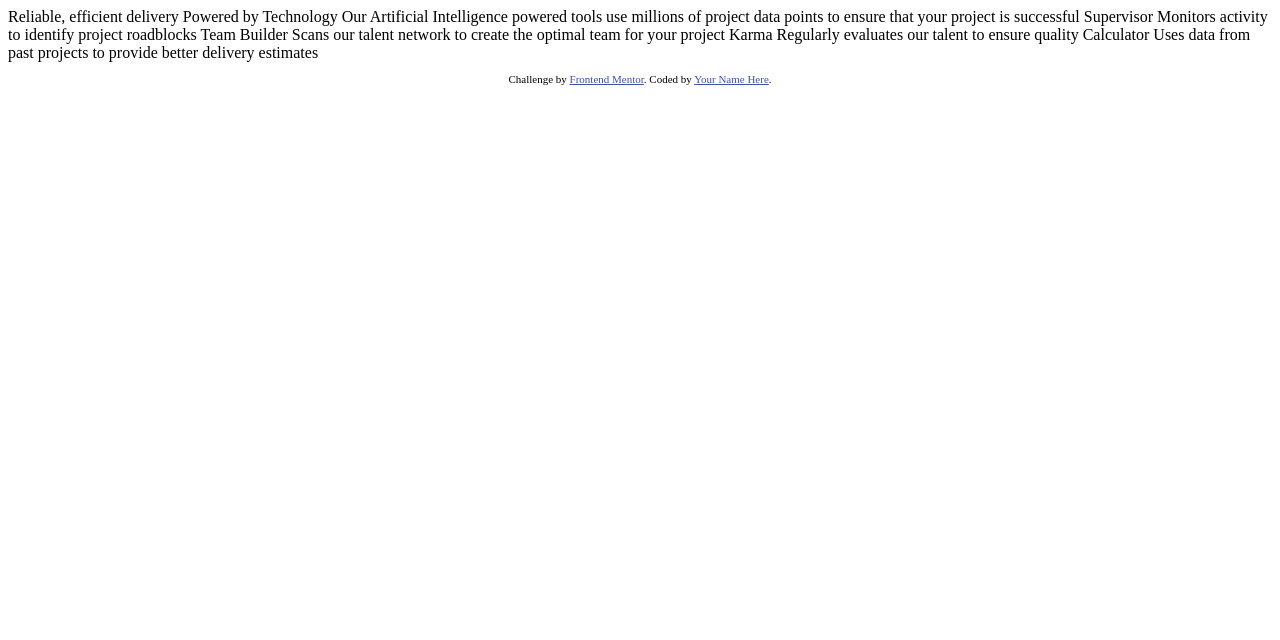
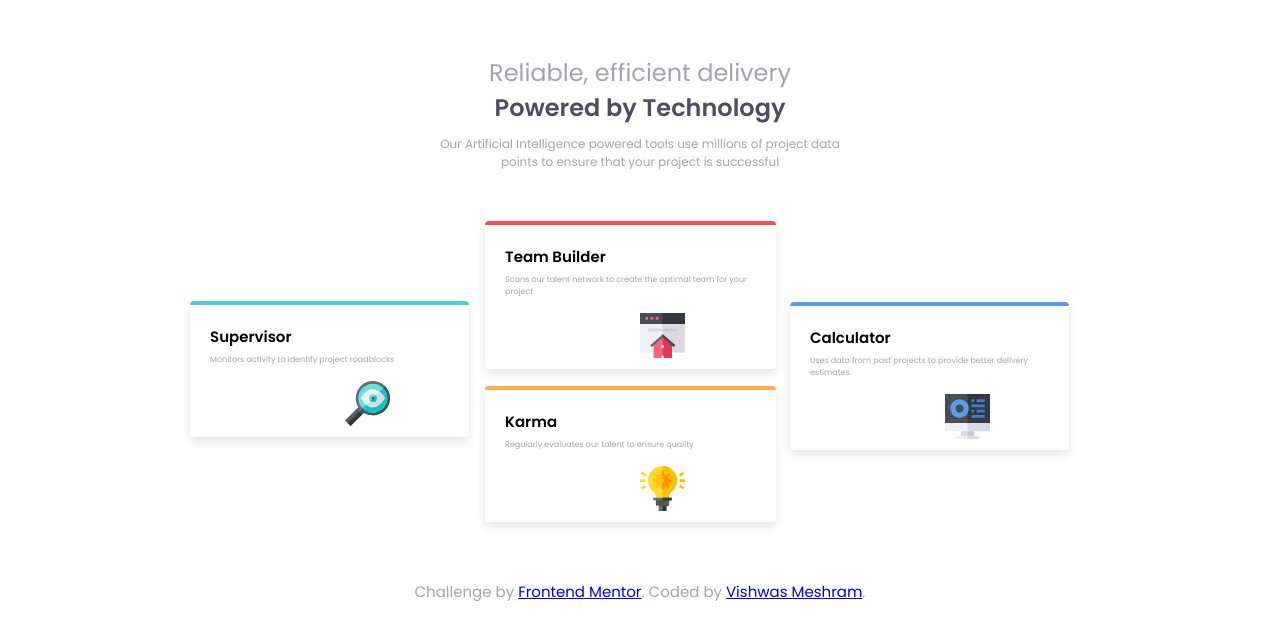
Before and after one commit to vishwas0459/Frontend-Mentors, a plain HTML site: page FourCardFeature/index.html in a window 1280 px wide. Drawn offline with Linux system fonts and the light colour scheme.

Commit message:
completed stylesheet

```diff
--- a/FourCardFeature/index.html
+++ b/FourCardFeature/index.html
@@ -1,44 +1,51 @@
 <!DOCTYPE html>
 <html lang="en">
   <head>
-  <meta charset="UTF-8">
-  <meta name="viewport" content="width=device-width, initial-scale=1.0"> <!-- displays site properly based on user's device -->
-
-  <link rel="icon" type="image/png" sizes="32x32" href="./images/favicon-32x32.png">
+    <meta charset="UTF-8" />
+    <meta name="viewport" content="width=device-width, initial-scale=1.0" />
+    <!-- displays site properly based on user's device -->
+    <link rel="stylesheet" href="/styles/style.css" />
+    <link rel="icon" type="image/png" sizes="32x32" href="./images/favicon-32x32.png" />
 
     <title>Frontend Mentor | Four card feature section</title>
-
-  <!-- Feel free to remove these styles or customise in your own stylesheet 👍 -->
-  <style>
-    .attribution { font-size: 11px; text-align: center; }
-    .attribution a { color: hsl(228, 45%, 44%); }
-  </style>
   </head>
   <body>
-
-  Reliable, efficient delivery
-  Powered by Technology
-
-  Our Artificial Intelligence powered tools use millions of project data points
-  to ensure that your project is successful
-
-  Supervisor
-  Monitors activity to identify project roadblocks
-
-  Team Builder
-  Scans our talent network to create the optimal team for your project
-
-  Karma
-  Regularly evaluates our talent to ensure quality
-
-  Calculator
-  Uses data from past projects to provide better delivery estimates
-
+    <main class="container">
+      <div class="main-section">
+        <p class="head-title">Reliable, efficient delivery</p>
+        <h1>Powered by Technology</h1>
+        <p class="info">
+          Our Artificial Intelligence powered tools use millions of project data points to ensure that your project is successful
+        </p>
+      </div>
+      <div class="card-container">
+        <div class="card card-sup">
+          <h4>Supervisor</h4>
+          <p class="info">Monitors activity to identify project roadblocks</p>
+          <img src="./images/icon-supervisor.svg" alt="supervisor" />
+        </div>
+        <div class="card card-team">
+          <h4>Team Builder</h4>
+          <p class="info">Scans our talent network to create the optimal team for your project</p>
+          <img src="./images/icon-team-builder.svg" alt="team-builder" />
+        </div>
+        <div class="card card-karma">
+          <h4>Karma</h4>
+          <p class="info">Regularly evaluates our talent to ensure quality</p>
+          <img src="./images/icon-karma.svg" alt="karma" />
+        </div>
+        <div class="card card-calc">
+          <h4>Calculator</h4>
+          <p class="info">Uses data from past projects to provide better delivery estimates</p>
+          <img src="./images/icon-calculator.svg" alt="Calculator" />
+        </div>
+      </div>
+    </main>
 
     <footer>
       <p class="attribution">
-      Challenge by <a href="https://www.frontendmentor.io?ref=challenge" target="_blank">Frontend Mentor</a>.
-      Coded by <a href="#">Your Name Here</a>.
+        Challenge by <a href="https://www.frontendmentor.io?ref=challenge" target="_blank">Frontend Mentor</a>. Coded by
+        <a href="https://github.com/vishwas0459">Vishwas Meshram</a>.
       </p>
     </footer>
   </body>
--- /dev/null
+++ b/styles/style.css
@@ -0,0 +1,141 @@
+@import url('https://fonts.googleapis.com/css2?family=Poppins:wght@200;400;600&display=swap');
+
+/* Global Variables */
+:root {
+  --red: hsl(0, 78%, 62%);
+  --cyan: hsl(180, 62%, 55%);
+  --orange: hsl(34, 97%, 64%);
+  --blue: hsl(212, 86%, 64%);
+
+  --veryDarkBlue: hsl(234, 12%, 34%);
+  --grayishBlue: hsl(229, 6%, 66%);
+  --veryLightGray: hsl(0, 0%, 98%);
+}
+* {
+  margin: 0;
+  padding: 0;
+  box-sizing: border-box;
+  /* border: 1px solid #f00 !important; */
+}
+body {
+  font-family: 'Poppins', sans-serif;
+  font-size: 15px;
+}
+
+h1 {
+  color: var(--veryDarkBlue);
+}
+p {
+  color: var(--grayishBlue);
+}
+
+.attribution {
+  margin: 0 auto;
+  text-align: center;
+  /* width: 75%; */
+}
+
+.container {
+  width: 90%;
+  min-width: 375px;
+  margin: 50px auto;
+  background-color: rgba(255, 255, 255);
+}
+
+.main-section {
+  padding: 5px;
+  margin: 20px auto 30px;
+  width: 65%;
+}
+
+p.info {
+  font-size: 0.5rem;
+  margin-top: 0.8em;
+}
+
+.head-title,
+h1 {
+  font-size: 0.75rem;
+}
+.card {
+  border-radius: 4px;
+  padding: 20px;
+  margin: 10px auto 30px;
+  width: 65%;
+  box-shadow: 0px 5px 10px rgba(0, 0, 0, 0.1);
+  position: relative;
+}
+
+.card img {
+  display: inline-block;
+  width: 3em;
+  position: relative;
+  top: 1em;
+  left: 9em;
+}
+.card-sup {
+  border-top: 4px solid var(--cyan);
+}
+
+.card-team {
+  border-top: 4px solid var(--red);
+}
+.card-calc {
+  border-top: 4px solid var(--blue);
+}
+.card-karma {
+  border-top: 4px solid var(--orange);
+}
+/* Mobil breakpoint 375*/
+
+/* Desktop breakpoint 1440px */
+@media (min-width: 970px) {
+  .container {
+    width: 90%;
+    max-width: 970px;
+  }
+  .card-container {
+    position: relative;
+    padding: 20px;
+    margin-bottom: 3em;
+  }
+  .main-section {
+    text-align: center;
+    /* max-width: 420px; */
+    width: 45%;
+  }
+  .head-title,
+  h1 {
+    font-size: 1.5rem;
+  }
+  .main-section .info {
+    font-size: 0.75rem;
+  }
+  .card {
+    width: 30%;
+    margin: 0;
+    box-shadow: 0px 5px 10px rgba(0, 0, 0, 0.1);
+    position: absolute;
+  }
+  .card-sup {
+    position: relative;
+    top: 5em;
+    left: 1em;
+  }
+  .card-team {
+    position: absolute;
+    top: 1em;
+    left: 22em;
+  }
+
+  .card-karma {
+    position: absolute;
+    top: 12em;
+    left: 22em;
+  }
+  .card-calc {
+    position: relative;
+    top: -4em;
+    left: 41em;
+  }
+}
```
Lines whose indentation alone changed are shown as unchanged.
